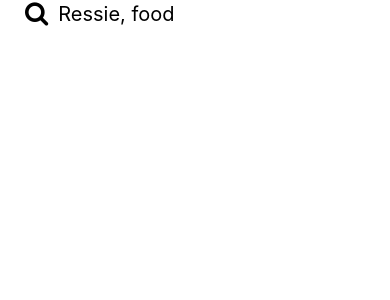
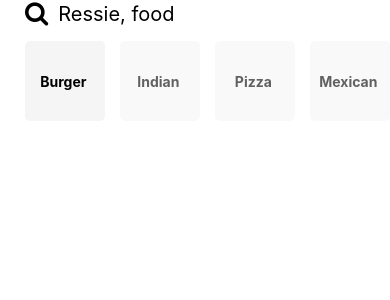
Before and after one commit to Tffns/tffn-search-fe, a React Native app: screen / in a window 390 px wide. Shown: the top 300 px of the page. Built offline with nearby package versions, Linux system fonts and the light colour scheme.

Commit message:
added catergories and child catergories items

```diff
--- a/App.js
+++ b/App.js
@@ -2,13 +2,34 @@ import { StatusBar } from 'expo-status-bar';
 import { View } from 'react-native';
 import { useState } from 'react';
 import Search from './src/components/Search';
+import Catergories from './src/components/Catergories';
 
 export default function App() {
-  const [searchTerm, setSearchTerm] = useState("Indian")
+  const [searchTerm, setSearchTerm] = useState("Burger")
+
+  const commonCatorgories = [
+    {
+      name: "Burger",
+    },
+    {
+      name: "Indian",
+    },
+    {
+      name: "Pizza",
+    },
+    {
+      name: "Mexican",
+    },
+]
   console.debug("app.js term is : ", searchTerm)
   return (
     <View >
       <Search setSearchTerm={setSearchTerm}/>
+      <Catergories
+        catergories={commonCatorgories}
+        setSearchTerm={setSearchTerm}
+        searchTerm={searchTerm}
+      />
       <StatusBar style="auto" />
     </View>
   );
--- /dev/null
+++ b/src/components/Catergories.js
@@ -0,0 +1,24 @@
+import {Text, SafeAreaView, FlatList } from 'react-native'
+import React from 'react'
+import CatergoriesCard from './CatergoriesCard'
+
+export default function Catergories({catergories, setSearchTerm, searchTerm}) {
+  return (
+    <SafeAreaView>
+      <FlatList
+        data={catergories}
+        renderItem={({item, index})=>{
+            return <CatergoriesCard
+            index={index}
+            name={item.name}
+            active={item.name === searchTerm}
+            handlePress={() => setSearchTerm(item.name)}
+            />
+        }}
+        horizontal
+        showsHorizontalScrollIndicator={false}
+        keyExtractor={(category) => category.name}
+      />
+    </SafeAreaView>
+  )
+}
--- /dev/null
+++ b/src/components/CatergoriesCard.js
@@ -0,0 +1,29 @@
+import { View, Text, StyleSheet, TouchableOpacity } from 'react-native'
+import React from 'react'
+
+export default function CatergoriesCards({name, index, handlePress, active}) {
+  return (
+    <TouchableOpacity onPress={handlePress}>
+    <View style={[
+      styles.container,
+      index ===0 ? {marginLeft: 25} : {marginLeft: 15},
+      active ? {opacity: 1} : {opacity: 0.62}
+     // active ? {backgroundColor: "#F8F8F8"} : {backgroundColor: "white"}
+    ]}>
+      <Text style={{fontWeight: "bold"}}>{name} </Text>
+    </View>
+    </TouchableOpacity>
+  )
+}
+
+const styles = StyleSheet.create({
+  container: {
+      width: 80,
+      height: 80,
+      borderRadius: 5,
+      marginVertical: 15,
+      alignItems: "center",
+      backgroundColor: "whitesmoke",
+      justifyContent: "center",
+  },
+})
--- a/src/components/Search.js
+++ b/src/components/Search.js
@@ -1,7 +1,7 @@
-import {View, TextInput, StyleSheet} from 'react-native'
+import { TextInput, StyleSheet, SafeAreaView } from 'react-native'
 import {FontAwesome} from "@expo/vector-icons"
 import { useState } from 'react';
-import { SafeAreaView } from 'react-native';
+
 export default function Search ({setSearchTerm}){
 
     const [input, setInput] = useState("");
```
